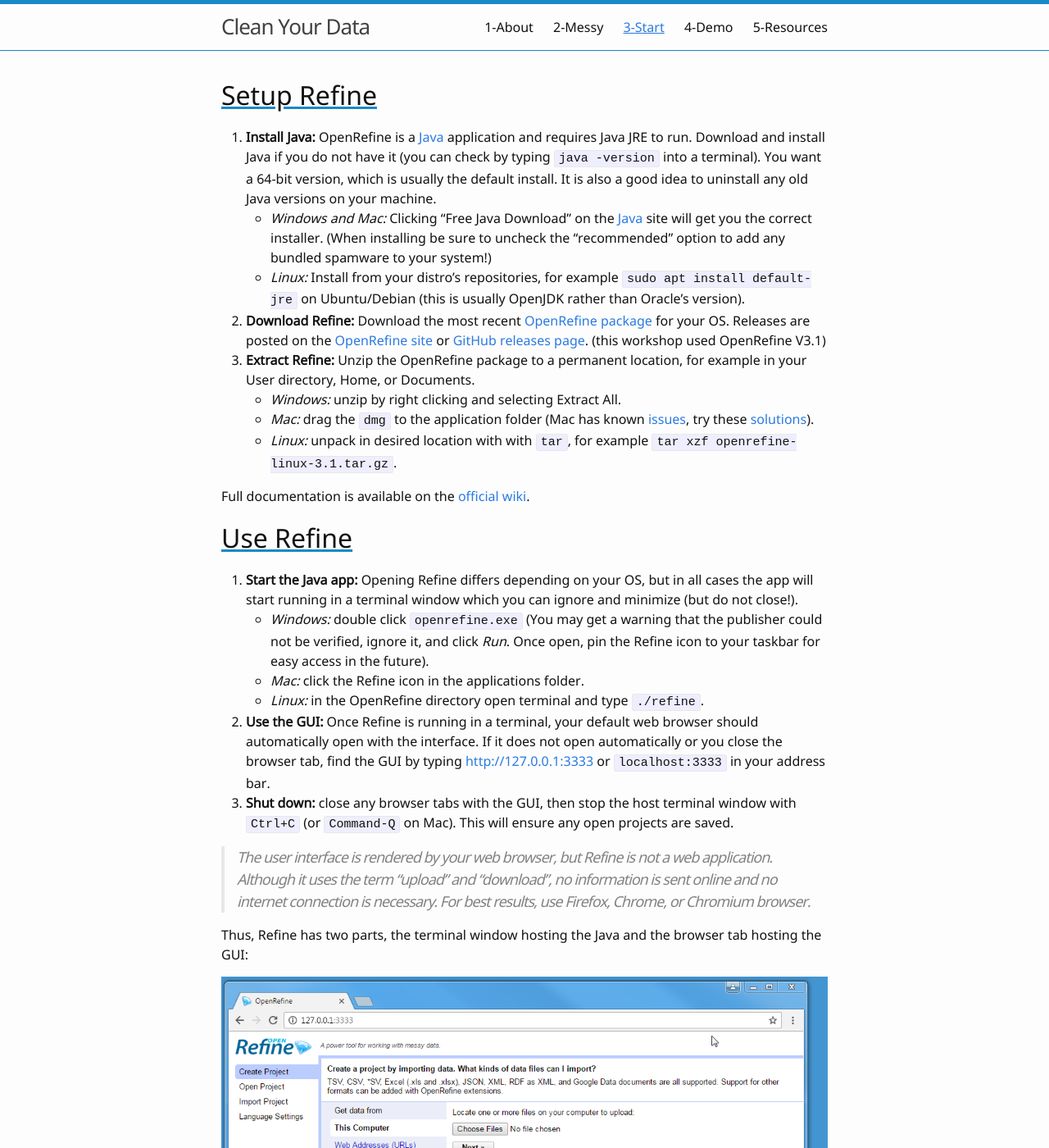
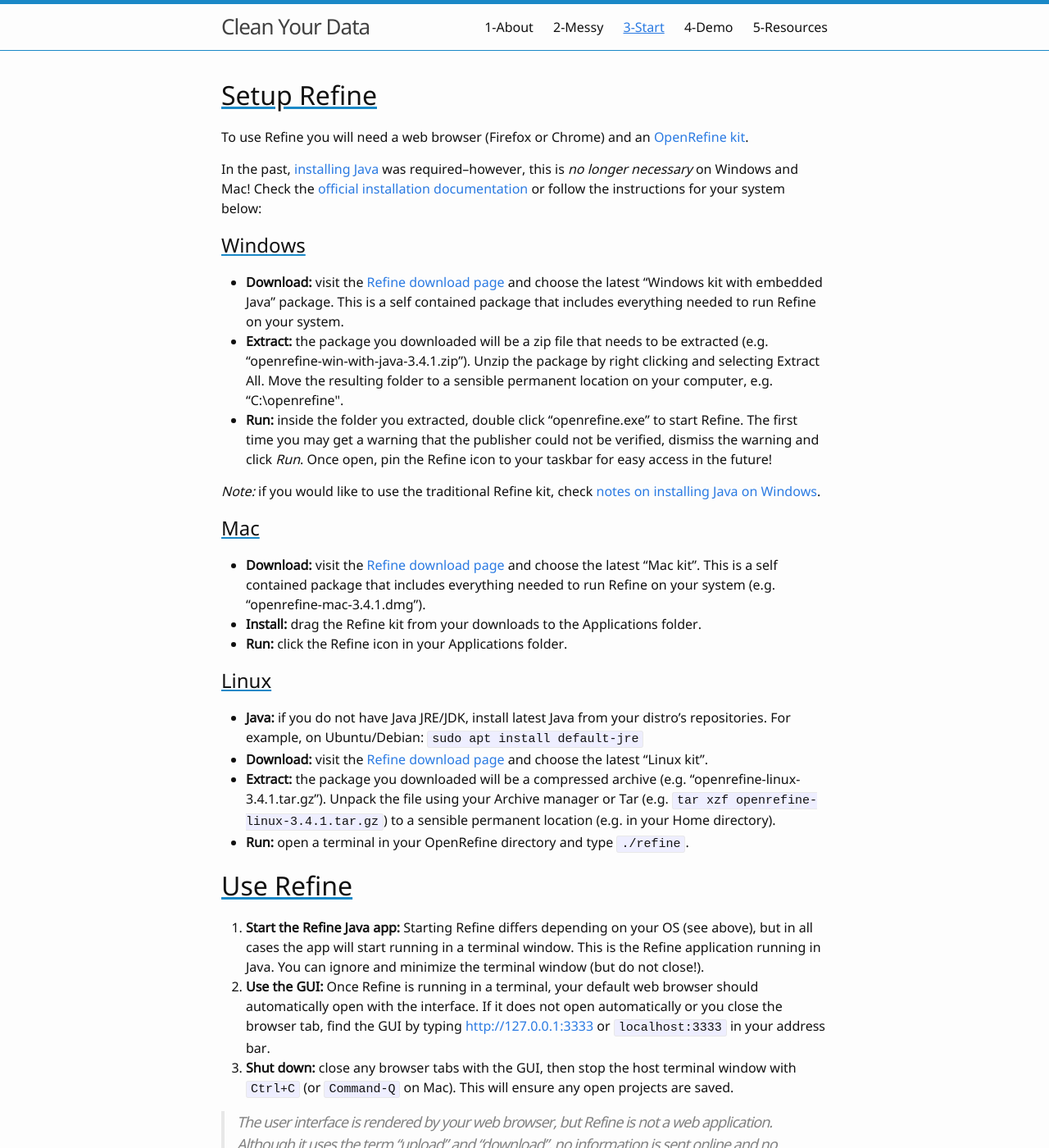
Before and after one commit to evanwill/clean-your-data, a Jekyll site: the page built from 3-start.md, in a window 1280 px wide and 1400 px high. Shown: the whole window at 82% size. Built offline with Jekyll 4.4.1, drawn with Linux system fonts in a browser that asks for light colours; comment, search, counter and statistics services are not loaded.

Commit message:
update install instructions

```diff
--- a/3-start.md
+++ b/3-start.md
@@ -6,23 +6,35 @@ nav: true
 
 # Setup Refine
 
-1. **Install Java:** OpenRefine is a [Java](http://java.com/en/){:target='_blank' rel='noopener'} application and requires Java JRE to run. Download and install Java if you do not have it (you can check by typing `java -version` into a terminal). You want a 64-bit version, which is usually the default install. It is also a good idea to uninstall any old Java versions on your machine.
-    - *Windows and Mac:* Clicking "Free Java Download" on the [Java](http://java.com/){:target='_blank' rel='noopener'} site will get you the correct installer. (When installing be sure to uncheck the "recommended" option to add any bundled spamware to your system!)
-    - *Linux:* Install from your distro's repositories, for example `sudo apt install default-jre` on Ubuntu/Debian (this is usually OpenJDK rather than Oracle's version).
-2. **Download Refine:** Download the most recent [OpenRefine package](http://openrefine.org/download.html){:target='_blank' rel='noopener'} for your OS. Releases are posted on the [OpenRefine site](http://openrefine.org/download.html){:target='_blank' rel='noopener'} or [GitHub releases page](https://github.com/OpenRefine/OpenRefine/releases/){:target='_blank' rel='noopener'}. (this workshop used OpenRefine V3.1)
-3. **Extract Refine:** Unzip the OpenRefine package to a permanent location, for example in your User directory, Home, or Documents.
-    - *Windows:* unzip by right clicking and selecting Extract All.
-    - *Mac:* drag the `dmg` to the application folder (Mac has known [issues](https://github.com/OpenRefine/OpenRefine/wiki/Installation-Instructions#mac-osx){:target='_blank' rel='noopener'}, try these [solutions](https://evanwill.github.io/_drafts/notes/open-refine-osx.html){:target='_blank' rel='noopener'}).
-    - *Linux:* unpack in desired location with with `tar`, for example `tar xzf openrefine-linux-3.1.tar.gz`.
+To use Refine you will need a web browser (Firefox or Chrome) and an [OpenRefine kit](https://openrefine.org/download.html).
 
-Full documentation is available on the [official wiki](https://github.com/OpenRefine/OpenRefine/wiki/){:target='_blank' rel='noopener'}.
+In the past, [installing Java]({{ '/content/win-java.html' | relative_url }}) was required--however, this is *no longer necessary* on Windows and Mac!
+Check the [official installation documentation](https://docs.openrefine.org/manual/installing) or follow the instructions for your system below:
+
+## Windows
+
+- **Download:** visit the [Refine download page](https://openrefine.org/download.html) and choose the latest "Windows kit with embedded Java" package. This is a self contained package that includes everything needed to run Refine on your system.
+- **Extract:** the package you downloaded will be a zip file that needs to be extracted (e.g. "openrefine-win-with-java-3.4.1.zip"). Unzip the package by right clicking and selecting Extract All. Move the resulting folder to a sensible permanent location on your computer, e.g. "C:\openrefine\".
+- **Run:** inside the folder you extracted, double click "openrefine.exe" to start Refine. The first time you may get a warning that the publisher could not be verified, dismiss the warning and click *Run*. Once open, pin the Refine icon to your taskbar for easy access in the future!
+
+*Note:* if you would like to use the traditional Refine kit, check [notes on installing Java on Windows]({{ '/win-java.html' | relative_url }}).
+
+## Mac
+
+- **Download:** visit the [Refine download page](https://openrefine.org/download.html) and choose the latest "Mac kit". This is a self contained package that includes everything needed to run Refine on your system (e.g. "openrefine-mac-3.4.1.dmg").
+- **Install:** drag the Refine kit from your downloads to the Applications folder.
+- **Run:** click the Refine icon in your Applications folder.
+
+## Linux
+
+- **Java:** if you do not have Java JRE/JDK, install latest Java from your distro's repositories. For example, on Ubuntu/Debian: `sudo apt install default-jre`
+- **Download:** visit the [Refine download page](https://openrefine.org/download.html) and choose the latest "Linux kit".
+- **Extract:** the package you downloaded will be a compressed archive (e.g. "openrefine-linux-3.4.1.tar.gz"). Unpack the file using your Archive manager or Tar (e.g. `tar xzf openrefine-linux-3.4.1.tar.gz`) to a sensible permanent location (e.g. in your Home directory).
+- **Run:** open a terminal in your OpenRefine directory and type `./refine`.
 
 # Use Refine
 
-1. **Start the Java app:** Opening Refine differs depending on your OS, but in all cases the app will start running in a terminal window which you can ignore and minimize (but do not close!).
-    - *Windows:* double click `openrefine.exe` (You may get a warning that the publisher could not be verified, ignore it, and click *Run*. Once open, pin the Refine icon to your taskbar for easy access in the future).
-    - *Mac:* click the Refine icon in the applications folder.
-    - *Linux:* in the OpenRefine directory open terminal and type `./refine`.
+1. **Start the Refine Java app:** Starting Refine differs depending on your OS (see above), but in all cases the app will start running in a terminal window. This is the Refine application running in Java. You can ignore and minimize the terminal window (but do not close!).
 2. **Use the GUI:** Once Refine is running in a terminal, your default web browser should automatically open with the interface. If it does not open automatically or you close the browser tab, find the GUI by typing <http://127.0.0.1:3333> or `localhost:3333` in your address bar.
 3. **Shut down:** close any browser tabs with the GUI, then stop the host terminal window with `Ctrl+C` (or `Command-Q` on Mac). This will ensure any open projects are saved.
 
```
Also changed, not shown: win-java.md (added, +71 -0 lines).
